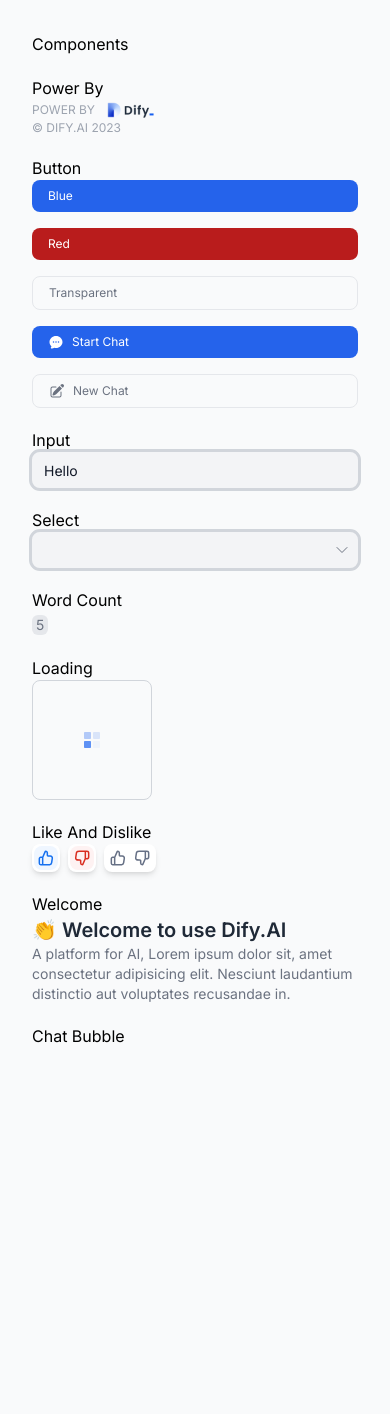
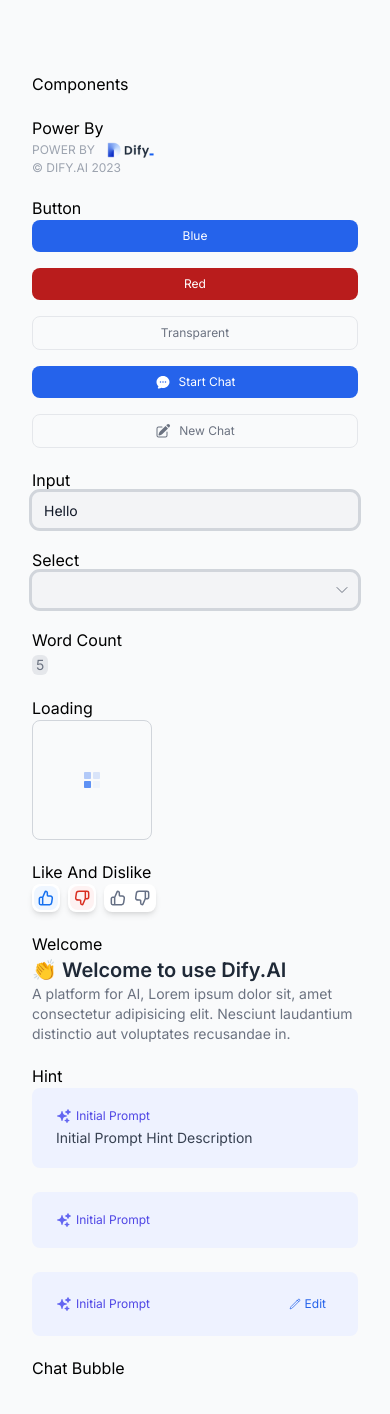
Before and after one commit to langgenius/dify-conversation, a Next.js app: page /components in a window 390 px wide. Shown: the top 1414 px of the page. Before the commit the page ends 1080 px from the top, so only its background shows below. Built offline with nearby package versions, Linux system fonts and the light colour scheme.

Commit message:
feat: add global loading

```diff
--- a/app/components/page.tsx
+++ b/app/components/page.tsx
@@ -11,11 +11,14 @@ import Input from '@/components/input'
 import Select from '@/components/select'
 import WordCount from '@/components/word-count'
 import Welcome from '@/components/welcome'
+import Hint from '@/components/hint'
+import { Suspense } from 'react'
 
-const Home = () => {
+const Home = async () => {
   const [value, setValue] = useState('Hello')
   const [selectValue, setSelectValue] = useState(undefined)
   return (
+    <Suspense fallback={<Loading />}>
       <main className={styles.container}>
         <h1>Components</h1>
         <div>
@@ -119,9 +122,19 @@ const Home = () => {
         </div>
 
         <div>
+          <h2>Hint</h2>
+          <Hint hint='Initial Prompt' hintDescription='Initial Prompt Hint Description' />
+          <br />
+          <Hint hint='Initial Prompt' />
+          <br />
+          <Hint hint='Initial Prompt' onAction={() => {}} />
+        </div>
+
+        <div>
           <h2>Chat Bubble</h2>
         </div>
       </main>
+    </Suspense>
   )
 }
 
--- a/app/components/style.module.css
+++ b/app/components/style.module.css
@@ -1,3 +1,3 @@
 .container {
-  @apply flex min-h-screen p-8 flex-col gap-5;
+  @apply flex min-h-screen p-8 flex-col gap-5 my-10;
 }
--- /dev/null
+++ b/app/loading.tsx
@@ -0,0 +1,10 @@
+import LoadingIcon from '@/components/loading'
+
+export default function Loading() {
+  // You can add any UI inside Loading, including a Skeleton.
+  return (
+    <div className='flex w-full min-h-screen'>
+      <LoadingIcon />
+    </div>
+  )
+}
--- a/app/page.tsx
+++ b/app/page.tsx
@@ -1,103 +1,4 @@
-import Image from 'next/image'
-
-export default function Home() {
-  return (
-    <main className='flex min-h-screen flex-col items-center justify-between p-24'>
-      <div className='z-10 w-full max-w-5xl items-center justify-between font-mono text-sm lg:flex'>
-        <p className='fixed left-0 top-0 flex w-full justify-center border-b border-gray-300 bg-gradient-to-b from-zinc-200 pb-6 pt-8 backdrop-blur-2xl dark:border-neutral-800 dark:bg-zinc-800/30 dark:from-inherit lg:static lg:w-auto  lg:rounded-xl lg:border lg:bg-gray-200 lg:p-4 lg:dark:bg-zinc-800/30'>
-          Get started by editing&nbsp;
-          <code className='font-mono font-bold'>app/page.tsx</code>
-        </p>
-        <div className='fixed bottom-0 left-0 flex h-48 w-full items-end justify-center bg-gradient-to-t from-white via-white dark:from-black dark:via-black lg:static lg:h-auto lg:w-auto lg:bg-none'>
-          <a
-            className='pointer-events-none flex place-items-center gap-2 p-8 lg:pointer-events-auto lg:p-0'
-            href='https://vercel.com?utm_source=create-next-app&utm_medium=appdir-template&utm_campaign=create-next-app'
-            target='_blank'
-            rel='noopener noreferrer'
-          >
-            By <Image src='/vercel.svg' alt='Vercel Logo' className='dark:invert' width={100} height={24} priority />
-          </a>
-        </div>
-      </div>
-
-      <div className="relative flex place-items-center before:absolute before:h-[300px] before:w-[480px] before:-translate-x-1/2 before:rounded-full before:bg-gradient-radial before:from-white before:to-transparent before:blur-2xl before:content-[''] after:absolute after:-z-20 after:h-[180px] after:w-[240px] after:translate-x-1/3 after:bg-gradient-conic after:from-sky-200 after:via-blue-200 after:blur-2xl after:content-[''] before:dark:bg-gradient-to-br before:dark:from-transparent before:dark:to-blue-700 before:dark:opacity-10 after:dark:from-sky-900 after:dark:via-[#0141ff] after:dark:opacity-40 before:lg:h-[360px]">
-        <Image
-          className='relative dark:drop-shadow-[0_0_0.3rem_#ffffff70] dark:invert'
-          src='/next.svg'
-          alt='Next.js Logo'
-          width={180}
-          height={37}
-          priority
-        />
-      </div>
-
-      <div className='mb-32 grid text-center lg:mb-0 lg:grid-cols-4 lg:text-left'>
-        <a
-          href='https://nextjs.org/docs?utm_source=create-next-app&utm_medium=appdir-template&utm_campaign=create-next-app'
-          className='group rounded-lg border border-transparent px-5 py-4 transition-colors hover:border-gray-300 hover:bg-gray-100 hover:dark:border-neutral-700 hover:dark:bg-neutral-800/30'
-          target='_blank'
-          rel='noopener noreferrer'
-        >
-          <h2 className={`mb-3 text-2xl font-semibold`}>
-            Docs{' '}
-            <span className='inline-block transition-transform group-hover:translate-x-1 motion-reduce:transform-none'>
-              -&gt;
-            </span>
-          </h2>
-          <p className={`m-0 max-w-[30ch] text-sm opacity-50`}>
-            Find in-depth information about Next.js features and API.
-          </p>
-        </a>
-
-        <a
-          href='https://nextjs.org/learn?utm_source=create-next-app&utm_medium=appdir-template-tw&utm_campaign=create-next-app'
-          className='group rounded-lg border border-transparent px-5 py-4 transition-colors hover:border-gray-300 hover:bg-gray-100 hover:dark:border-neutral-700 hover:dark:bg-neutral-800 hover:dark:bg-opacity-30'
-          target='_blank'
-          rel='noopener noreferrer'
-        >
-          <h2 className={`mb-3 text-2xl font-semibold`}>
-            Learn{' '}
-            <span className='inline-block transition-transform group-hover:translate-x-1 motion-reduce:transform-none'>
-              -&gt;
-            </span>
-          </h2>
-          <p className={`m-0 max-w-[30ch] text-sm opacity-50`}>
-            Learn about Next.js in an interactive course with&nbsp;quizzes!
-          </p>
-        </a>
-
-        <a
-          href='https://vercel.com/templates?framework=next.js&utm_source=create-next-app&utm_medium=appdir-template&utm_campaign=create-next-app'
-          className='group rounded-lg border border-transparent px-5 py-4 transition-colors hover:border-gray-300 hover:bg-gray-100 hover:dark:border-neutral-700 hover:dark:bg-neutral-800/30'
-          target='_blank'
-          rel='noopener noreferrer'
-        >
-          <h2 className={`mb-3 text-2xl font-semibold`}>
-            Templates{' '}
-            <span className='inline-block transition-transform group-hover:translate-x-1 motion-reduce:transform-none'>
-              -&gt;
-            </span>
-          </h2>
-          <p className={`m-0 max-w-[30ch] text-sm opacity-50`}>Explore the Next.js 13 playground.</p>
-        </a>
-
-        <a
-          href='https://vercel.com/new?utm_source=create-next-app&utm_medium=appdir-template&utm_campaign=create-next-app'
-          className='group rounded-lg border border-transparent px-5 py-4 transition-colors hover:border-gray-300 hover:bg-gray-100 hover:dark:border-neutral-700 hover:dark:bg-neutral-800/30'
-          target='_blank'
-          rel='noopener noreferrer'
-        >
-          <h2 className={`mb-3 text-2xl font-semibold`}>
-            Deploy{' '}
-            <span className='inline-block transition-transform group-hover:translate-x-1 motion-reduce:transform-none'>
-              -&gt;
-            </span>
-          </h2>
-          <p className={`m-0 max-w-[30ch] text-sm opacity-50`}>
-            Instantly deploy your Next.js site to a shareable URL with Vercel.
-          </p>
-        </a>
-      </div>
-    </main>
-  )
+export default async function Home() {
+  await new Promise((resolve) => setTimeout(resolve, 1000))
+  return <main className='flex min-h-screen flex-col items-center justify-between p-24'>Hello</main>
 }
--- a/components/button/style.module.css
+++ b/components/button/style.module.css
@@ -1,5 +1,5 @@
 .button {
-  @apply inline-flex text-xs py-2 px-4 rounded-lg items-center;
+  @apply inline-flex text-xs py-2 px-4 rounded-lg items-center justify-center;
 }
 
 .button.blue {
--- /dev/null
+++ b/components/hint/index.tsx
@@ -0,0 +1,39 @@
+import React, { FC } from 'react'
+import cn from 'classnames'
+import Sparkles from '@heroicons/react/24/solid/SparklesIcon'
+import Pencil from '@heroicons/react/24/outline/PencilIcon'
+
+interface HintProps {
+  hint: string
+  hintDescription?: string
+  onAction?: () => void
+}
+
+const Hint: FC<HintProps> = ({ hint, hintDescription, onAction }) => {
+  return (
+    <div className={cn('flex flex-col gap-1 px-6 py-5 rounded-lg mim-h-16', 'bg-indigo-50 text-indigo-600')}>
+      <div className='flex text-xs items-center justify-between'>
+        <span className='inline-flex'>
+          <Sparkles className='h-4 w-4 text-indigo-500 mr-1' />
+          {hint}
+        </span>
+        {onAction && (
+          <span
+            className={cn(
+              'inline-flex cursor-pointer h-6 px-2 py-1.5 rounded-lg text-xs items-center justify-center gap-1',
+              'hover:bg-white hover:shadown-xs hover:border hover:border-gray-200',
+              'text-blue-600'
+            )}
+            onClick={onAction}
+          >
+            <Pencil className='h-3 w-3' />
+            Edit
+          </span>
+        )}
+      </div>
+      {hintDescription && <div className='flex text-sm text-gray-700 items-center'>{hintDescription}</div>}
+    </div>
+  )
+}
+
+export default Hint
```
Also changed, not shown: app/layout.tsx (+3 -8 lines). Lines whose indentation alone changed are shown as unchanged.
